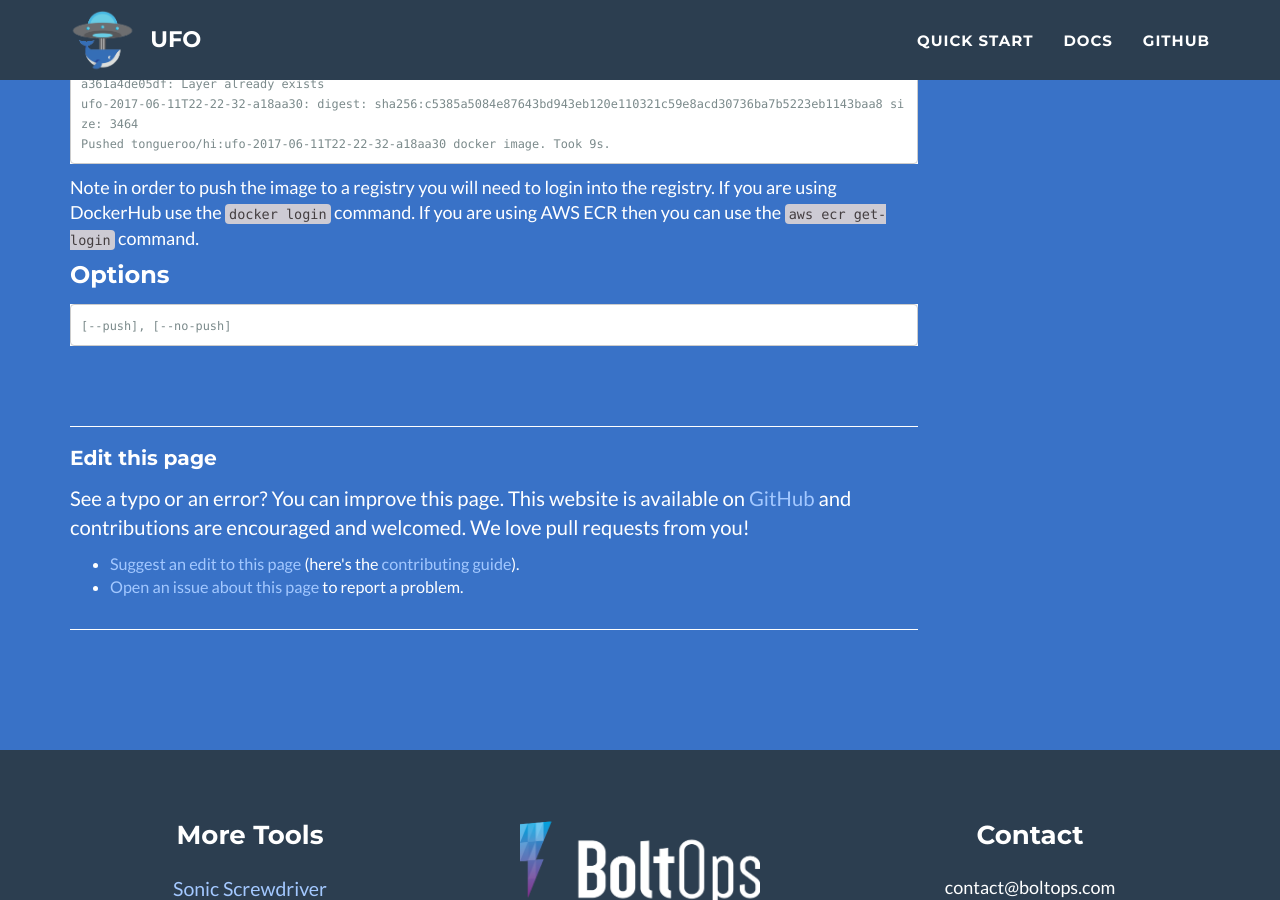
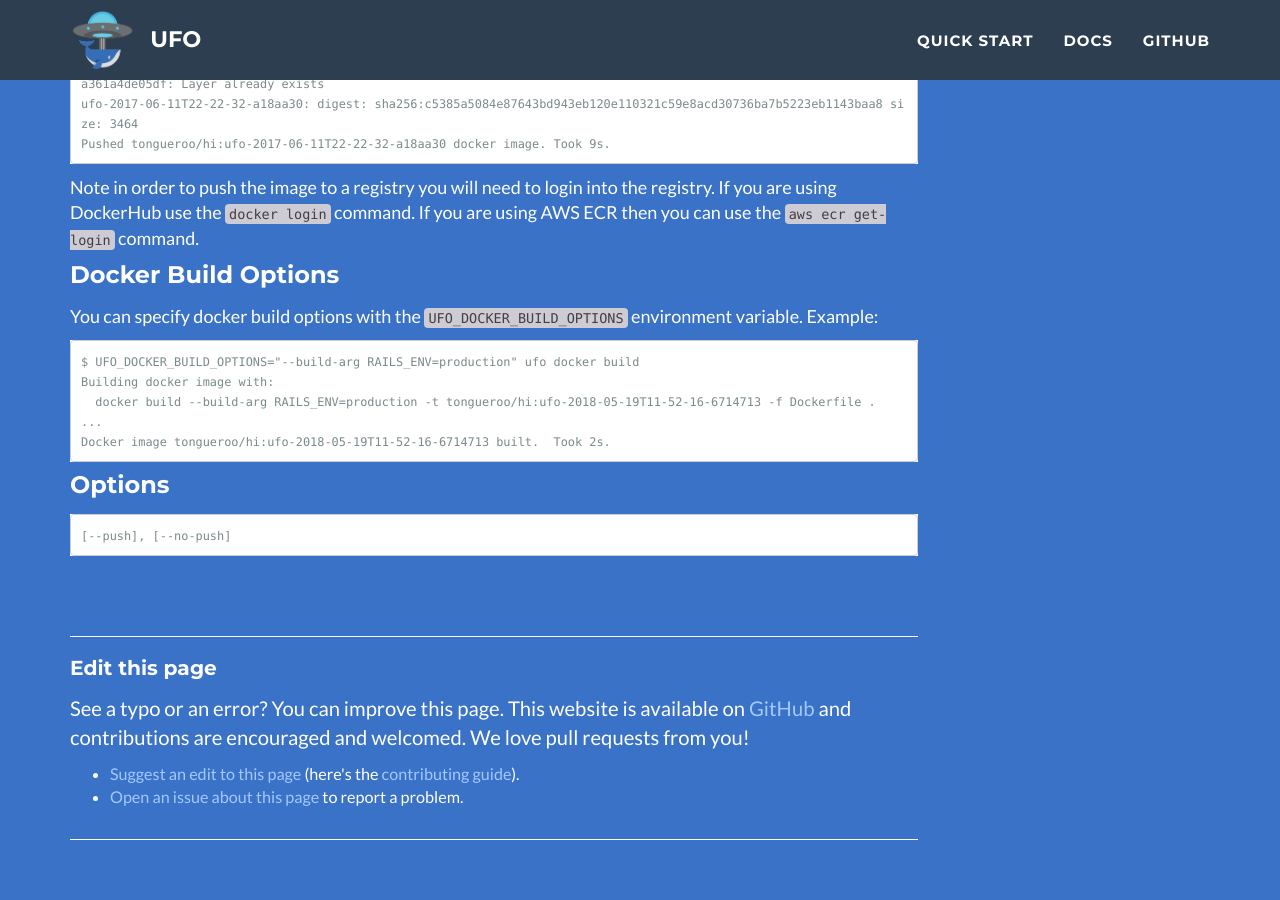
Before and after one commit to boltops-tools/ufo, a Jekyll site: the page built from docs/_reference/ufo-docker-build.md, in a window 1280 px wide and 900 px high, scrolled down 1608 px. Built offline with Jekyll 4.4.1, drawn with Linux system fonts in a browser that asks for light colours.

Commit message:
docs updated by circleci

```diff
--- a/docs/_reference/ufo-docker-build.md
+++ b/docs/_reference/ufo-docker-build.md
@@ -72,6 +72,16 @@ You should see it being pushed at the end:
 
 Note in order to push the image to a registry you will need to login into the registry.  If you are using DockerHub use the `docker login` command.  If you are using AWS ECR then you can use the `aws ecr get-login` command.
 
+## Docker Build Options
+
+You can specify docker build options with the `UFO_DOCKER_BUILD_OPTIONS` environment variable.  Example:
+
+    $ UFO_DOCKER_BUILD_OPTIONS="--build-arg RAILS_ENV=production" ufo docker build
+    Building docker image with:
+      docker build --build-arg RAILS_ENV=production -t tongueroo/hi:ufo-2018-05-19T11-52-16-6714713 -f Dockerfile .
+    ...
+    Docker image tongueroo/hi:ufo-2018-05-19T11-52-16-6714713 built.  Took 2s.
+
 
 ## Options
 
```
